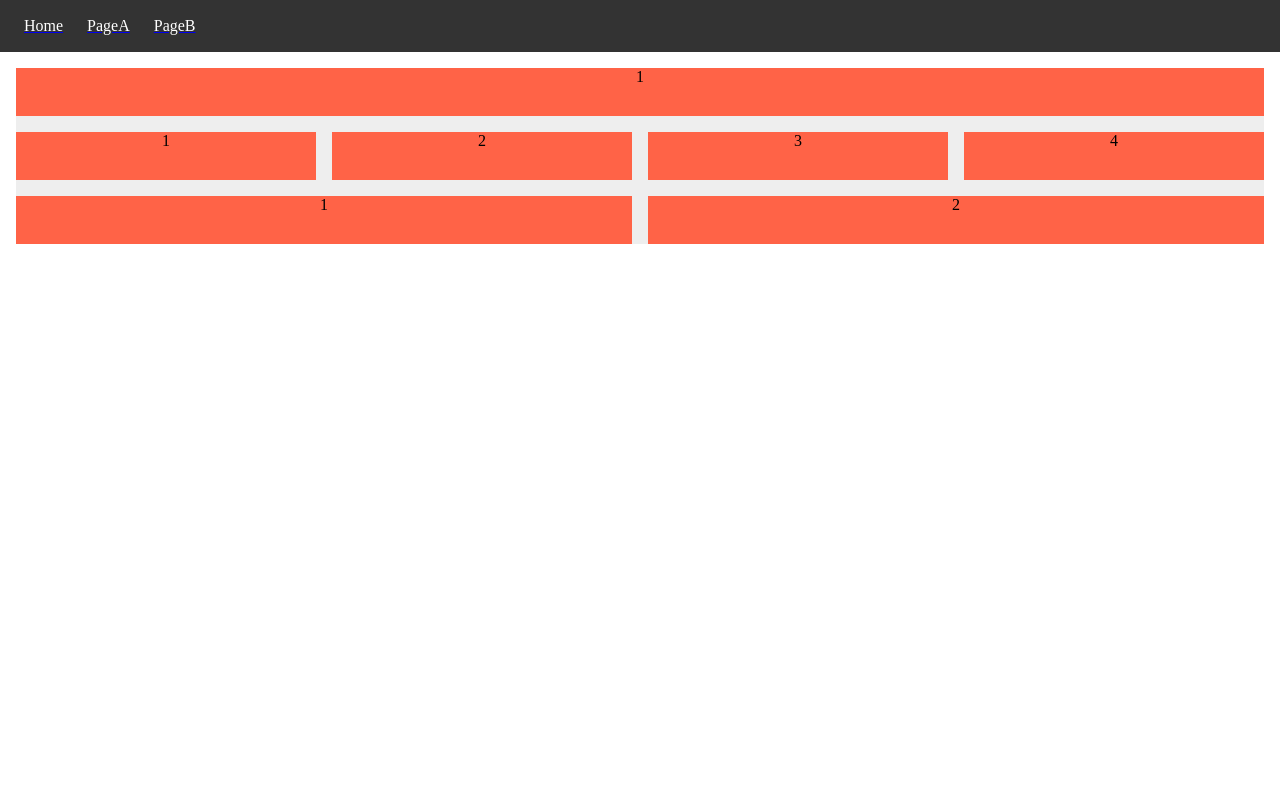
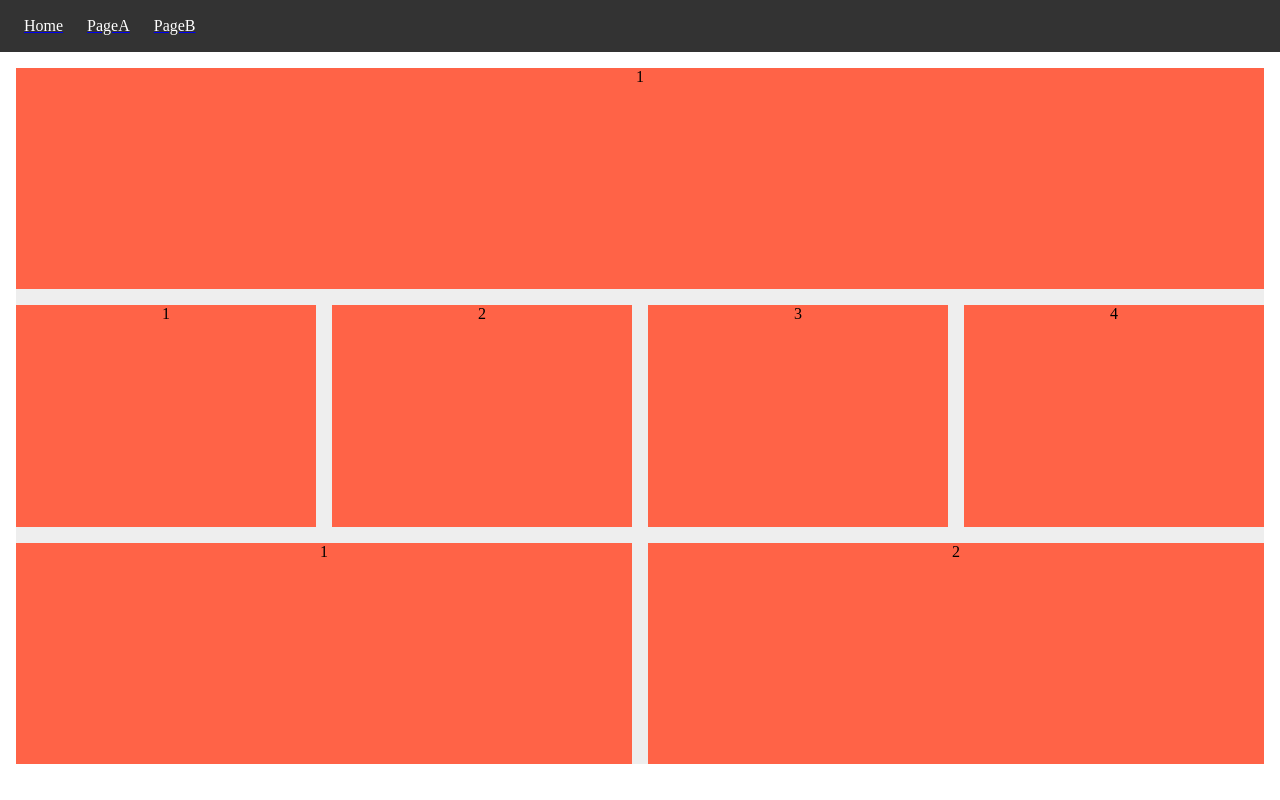
Before and after one commit to CoonJS/react-react-router-dom-simple-boilerplate, a React app: page / in a window 1280 px wide. Built offline with nearby package versions, Linux system fonts and the light colour scheme.

Commit message:
fix css for Home page

```diff
--- a/src/global.css
+++ b/src/global.css
@@ -6,6 +6,7 @@
 .layout {
     display: flex;
     flex: 1;
+    height: 100vh;
 }
 
 .nav-menu {
@@ -31,4 +32,5 @@
 .page-container {
     margin-top: 52px;
     width: 100%;
+    height: 87%;
 }
--- a/src/pages/Home/index.css
+++ b/src/pages/Home/index.css
@@ -3,13 +3,14 @@
     background-color: #eee;
     flex-direction: column;
     margin: 16px;
+    height: 100%;
 }
 
 
 .flex-element {
     background-color: #eee;
     margin-bottom: 16px;
-    height: 48px;
+    height: 100%;
     text-align: center;
 }
 
@@ -17,14 +18,12 @@
     background-color: tomato;
 }
 
-.flex-element:nth-child(2) {
+.flex-element:nth-child(2), .flex-element:last-child {
     display: flex;
     flex-direction: row;
 }
 
 .flex-element:last-child {
-    display: flex;
-    flex-direction: row;
     margin-bottom: 0;
 }
 
```
